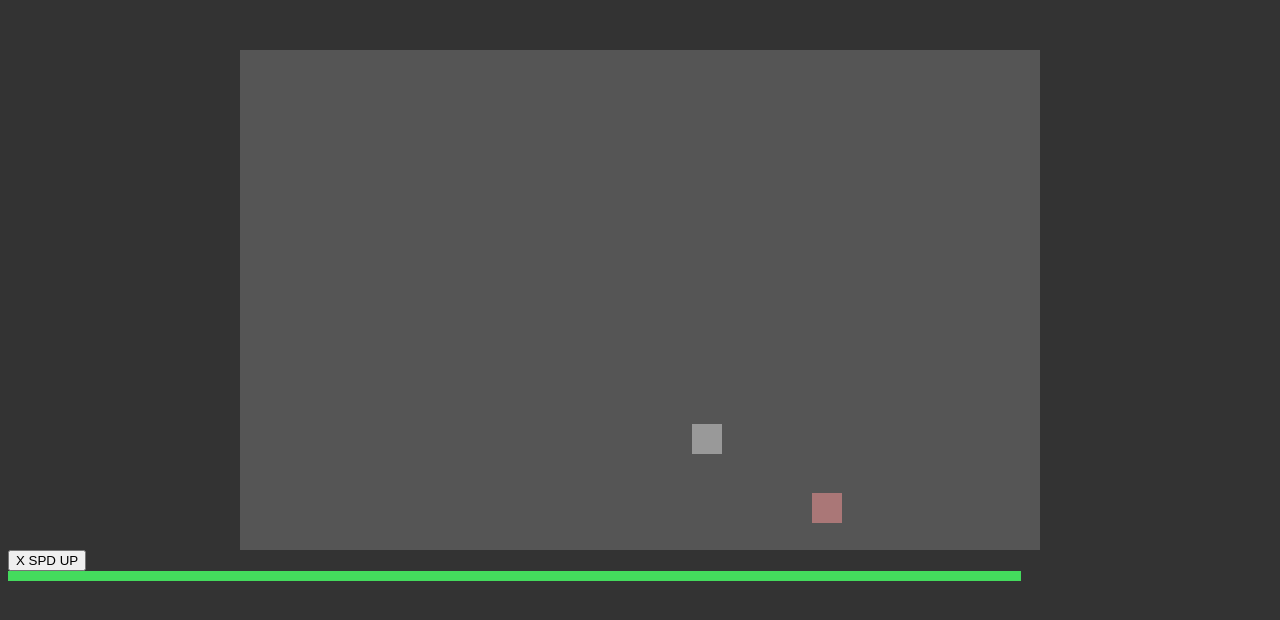
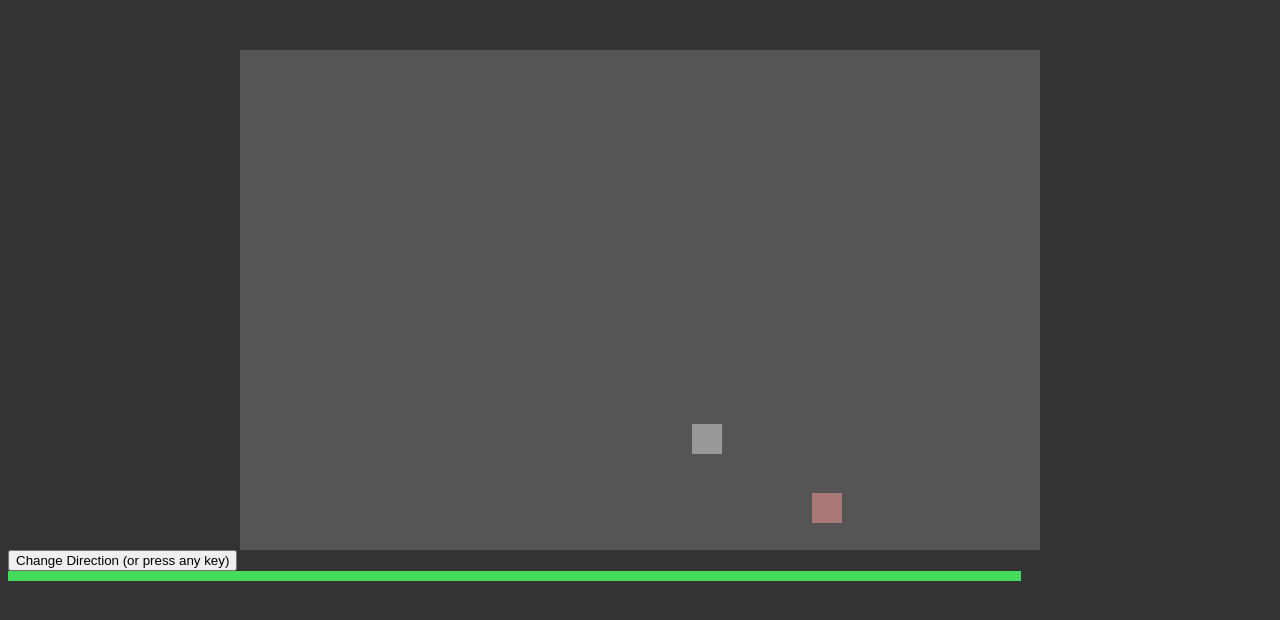
Before and after one commit to SketchySketch/avoider, a plain HTML site: page index.html in a window 1280 px wide. Drawn offline with Linux system fonts and the light colour scheme.

Commit message:
Update index.html

```diff
--- a/index.html
+++ b/index.html
@@ -42,7 +42,7 @@
 			<div id="ball"></div>
 			<div id="obstc"></div>
 		</div>
-			<button onclick="changedir();">X SPD UP</button>
+			<button onclick="changedir();">Change Direction (or press any key)</button>
 		<div id="ht"></div>
 		<script src="engine.js"></script>
 	</body>
```
